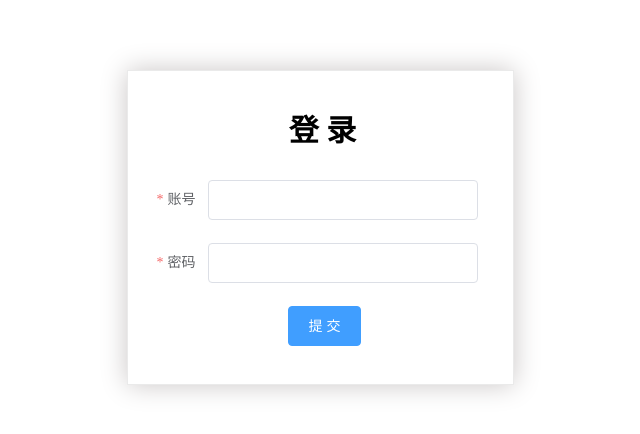
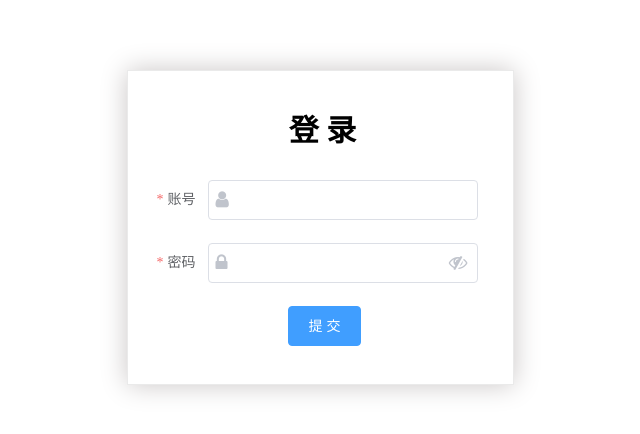
Before and after one commit to king-qamata/userManagementSystemVue, a Vue app in the folder frontend/: page /login in a window 1280 px wide. Shown: the part 110-544 px from the top of the page, without its empty margins (320-960 px from the left). Built offline with nearby package versions, Linux system fonts and the light colour scheme.

Commit message:
ADD：登录界面优化

```diff
--- a/frontend/package.json
+++ b/frontend/package.json
@@ -11,6 +11,7 @@
     "axios": "^0.19.0",
     "core-js": "^2.6.5",
     "element-ui": "^2.11.1",
+    "font-awesome": "^4.7.0",
     "js-cookie": "^2.2.1",
     "vue": "^2.6.10",
     "vue-router": "^3.1.2"
--- a/frontend/src/main.js
+++ b/frontend/src/main.js
@@ -3,6 +3,7 @@ import App from './App.vue'
 import ElementUI from 'element-ui'
 import 'element-ui/lib/theme-chalk/index.css'
 import router from './router/index'
+import 'font-awesome/css/font-awesome.min.css'
 
 Vue.use(ElementUI)
 
--- a/frontend/src/views/Home.vue
+++ b/frontend/src/views/Home.vue
@@ -29,10 +29,10 @@
         </div>
       </el-col>
     </el-row>
-    <!-- 嵌套表单 -->
+    <!-- 嵌套表单 显示个人信息 -->
     <el-dialog title="个人信息" :visible.sync="dialogFormVisible">
       <el-form :model="form">
-        <el-form-item label="用户名" :label-width="formLabelWidth">
+        <el-form-item label="用户名">
           <el-input v-model="form.name" auto-complete="off" />
         </el-form-item>
 
@@ -61,7 +61,7 @@ export default {
   },
   methods: {
     goHome() {
-      this.$router.push({ path: '/' })
+      this.$router.push({ path: '/home' })
     },
     logout() {
       this.$confirm('确定退出吗？', '提示', { type: 'warning' })
--- a/frontend/src/views/Login.vue
+++ b/frontend/src/views/Login.vue
@@ -1,12 +1,16 @@
 <template>
   <div class="login-container">
     <h3>登 录</h3>
-    <el-form ref="loginForm" :model="loginForm" :rules="fieldRules" status-icon label-width="80px" class="demo-ruleForm">
-      <el-form-item label="账号" prop="account">
-        <el-input v-model="loginForm.account" />
+    <el-form ref="loginForm" :model="loginForm" :rules="fieldRules" :status-icon="false" label-width="80px" class="demo-ruleForm">
+      <el-form-item label="账号 " prop="account">
+        <el-input v-model="loginForm.account"> <i slot="prefix" class="fa fa-user fa-lg" /> </el-input>
       </el-form-item>
+
       <el-form-item label="密码" prop="password" @keyup.enter.native="submitForm('loginForm')">
-        <el-input v-model="loginForm.password" type="password" />
+        <el-input v-model="loginForm.password" :type="passwordType">
+          <i slot="prefix" class="fa fa-lock fa-lg" />
+          <i slot="suffix" :class="eyeType" @click="showPassword" />
+        </el-input>
       </el-form-item>
 
       <el-form-item class="login-btn">
@@ -26,6 +30,8 @@ export default {
         account: '',
         password: ''
       },
+      passwordType: 'password',
+      eyeType: 'fa fa-eye-slash fa-lg',
       fieldRules: {
         // 'blur' 光标消失时触发
         account: [
@@ -61,12 +67,33 @@ export default {
           return false
         }
       })
+    },
+    showPassword() {
+      if (this.passwordType === 'password') {
+        this.passwordType = ''
+        this.eyeType = 'fa fa-eye fa-lg'
+      } else {
+        this.passwordType = 'password'
+        this.eyeType = 'fa fa-eye-slash fa-lg'
+      }
     }
   }
 }
 </script>
 
 <style scoped>
+.el-input i {
+  padding-left: 3px;
+}
+.el-input i:nth-child(1) {
+  margin-right: 5px;
+}
+.el-input__suffix {
+  right: 20px;
+}
+.el-input i:nth-child(1):hover {
+  cursor: pointer;
+}
 .login-container {
   margin: 180px auto;
   width: 350px;
```
Also changed, not shown: 1 other file (tests, documents, lock files or other folders).
